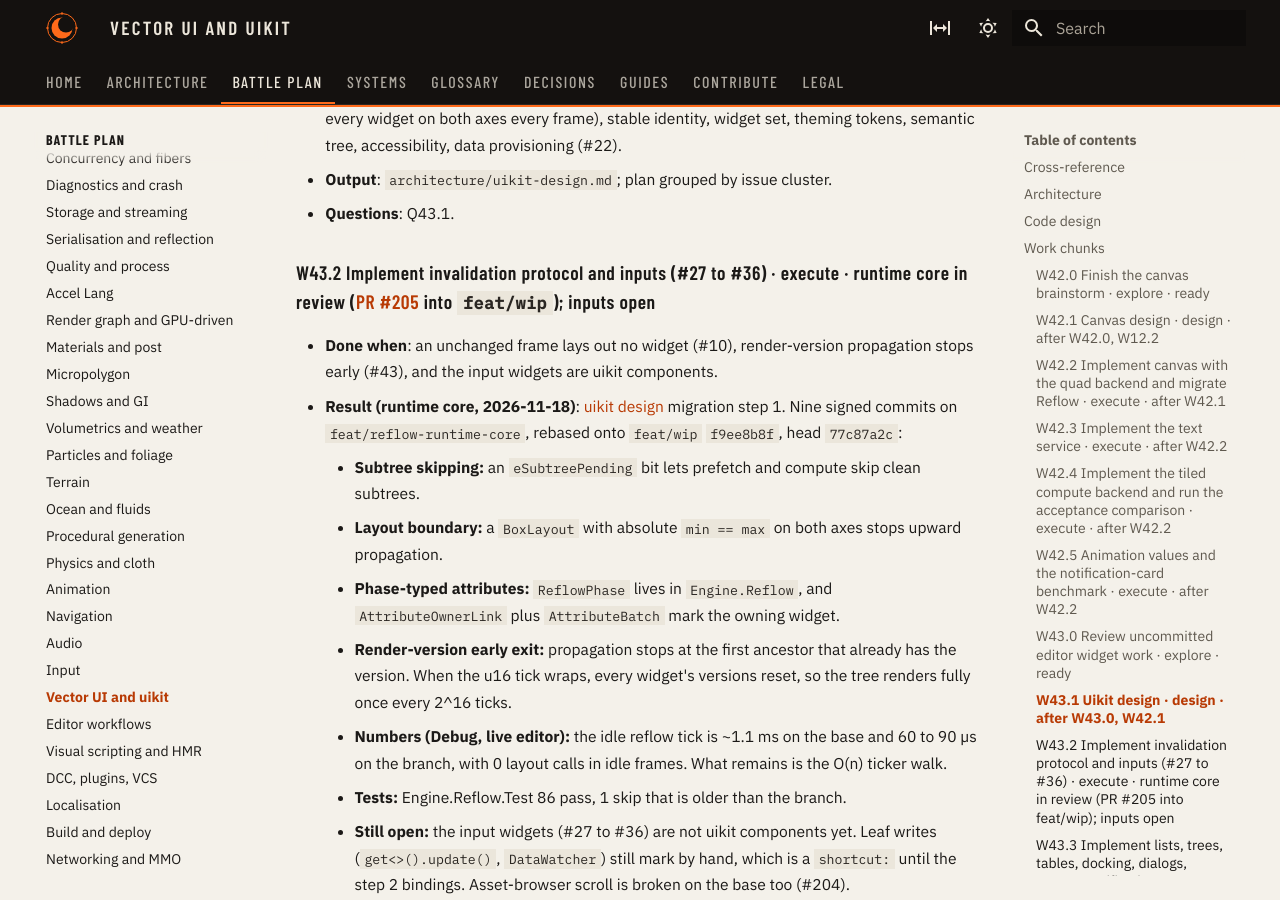
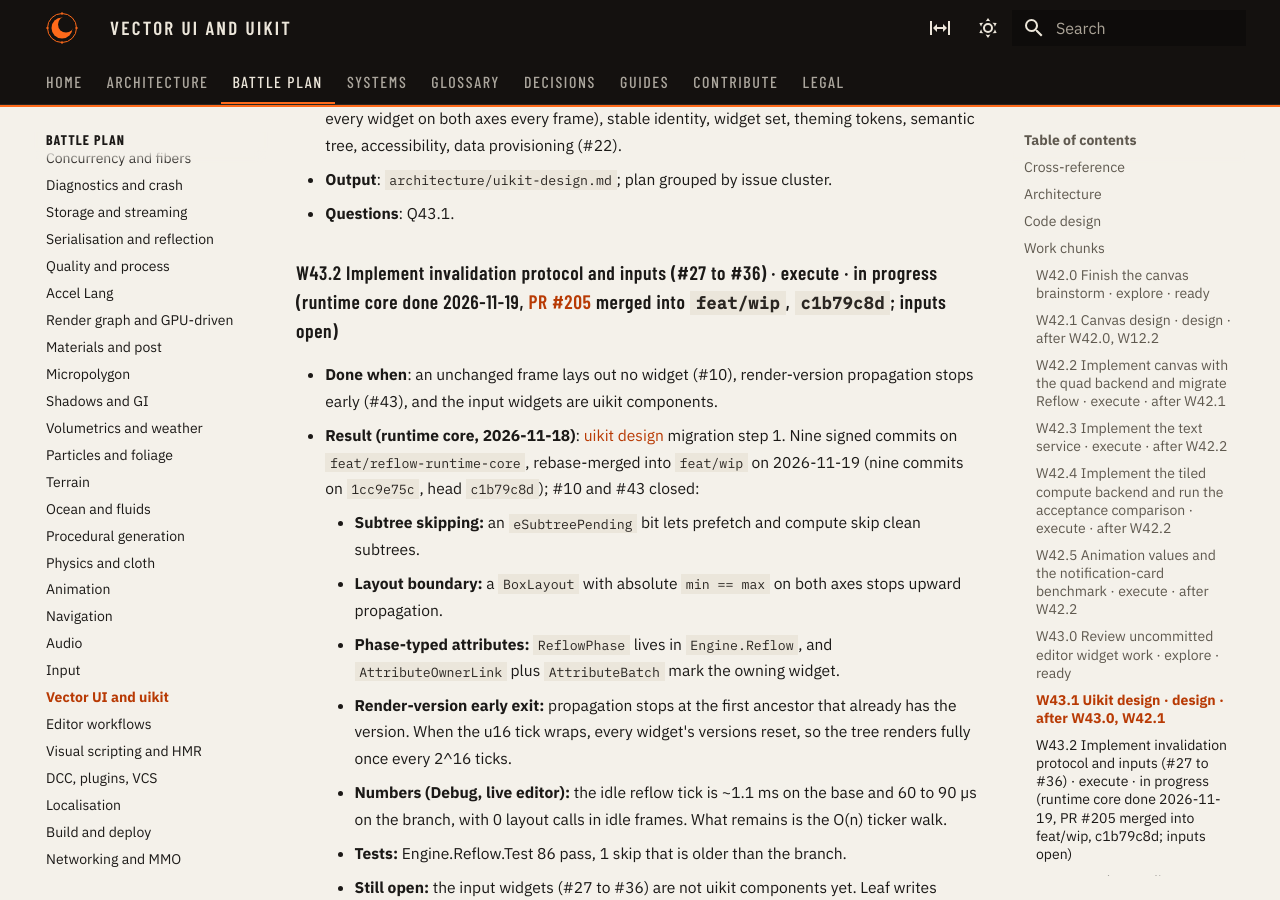
Before and after one commit to Heliogrim/Heliogrim-Pages, an MkDocs documentation site: the page built from docs/plan/work/vector-ui-uikit.md, in a window 1280 px wide and 900 px high, scrolled down 4060 px. Built offline with MkDocs 1.6.1 and Material for MkDocs 9.7.7, drawn with Linux system fonts in a browser that asks for light colours.

Commit message:
docs(uikit): w43.2 runtime core merged

```diff
--- a/docs/architecture/uikit-design.md
+++ b/docs/architecture/uikit-design.md
@@ -225,7 +225,7 @@ A reviewer read this revision as a builder would. Answered from the brainstorm:
 
 ## Migration
 
-1. **Runtime core** (W43.2): phase flags and phase-typed attributes, layout skipping and layout boundaries (#10), render-version early exit (#43). Existing widgets keep working; their attributes get phases. Paint caching and compose follow the canvas (see above). Built 2026-11-18, in review as [PR #205](https://github.com/Heliogrim/Heliogrim-Engine/pull/205). As built:
+1. **Runtime core** (W43.2): phase flags and phase-typed attributes, layout skipping and layout boundaries (#10), render-version early exit (#43). Existing widgets keep working; their attributes get phases. Paint caching and compose follow the canvas (see above). Built 2026-11-18, merged into `feat/wip` on 2026-11-19 as [PR #205](https://github.com/Heliogrim/Heliogrim-Engine/pull/205) (`c1b79c8d`). As built:
     - The only layout boundary for now is a `BoxLayout` with absolute `min == max` on both axes.
     - Theme cascades stay conservative and mark layout.
     - A wrap of the u16 render tick resets every widget's render versions, so the tree renders fully once.
--- a/docs/plan/work/vector-ui-uikit.md
+++ b/docs/plan/work/vector-ui-uikit.md
@@ -77,10 +77,10 @@ Placement: `Engine.Canvas/{CanvasCommand,CanvasBackend,AnimatedValue}`, `Engine.
 - **Output**: `architecture/uikit-design.md`; plan grouped by issue cluster.
 - **Questions**: Q43.1.
 
-### W43.2 Implement invalidation protocol and inputs (#27 to #36) · execute · runtime core in review ([PR #205](https://github.com/Heliogrim/Heliogrim-Engine/pull/205) into `feat/wip`); inputs open
+### W43.2 Implement invalidation protocol and inputs (#27 to #36) · execute · in progress (runtime core done 2026-11-19, [PR #205](https://github.com/Heliogrim/Heliogrim-Engine/pull/205) merged into `feat/wip`, `c1b79c8d`; inputs open)
 
 - **Done when**: an unchanged frame lays out no widget (#10), render-version propagation stops early (#43), and the input widgets are uikit components.
-- **Result (runtime core, 2026-11-18)**: [uikit design](../../architecture/uikit-design.md) migration step 1. Nine signed commits on `feat/reflow-runtime-core`, rebased onto `feat/wip` `f9ee8b8f`, head `77c87a2c`:
+- **Result (runtime core, 2026-11-18)**: [uikit design](../../architecture/uikit-design.md) migration step 1. Nine signed commits on `feat/reflow-runtime-core`, rebase-merged into `feat/wip` on 2026-11-19 (nine commits on `1cc9e75c`, head `c1b79c8d`); #10 and #43 closed:
     - **Subtree skipping:** an `eSubtreePending` bit lets prefetch and compute skip clean subtrees.
     - **Layout boundary:** a `BoxLayout` with absolute `min == max` on both axes stops upward propagation.
     - **Phase-typed attributes:** `ReflowPhase` lives in `Engine.Reflow`, and `AttributeOwnerLink` plus `AttributeBatch` mark the owning widget.
```
